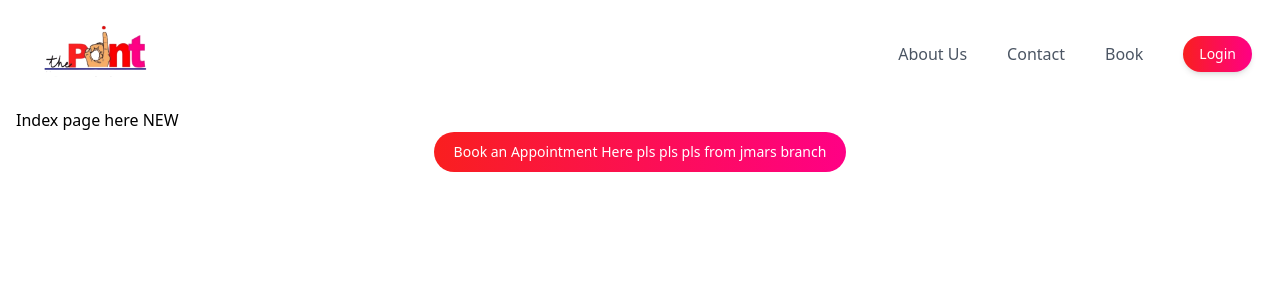
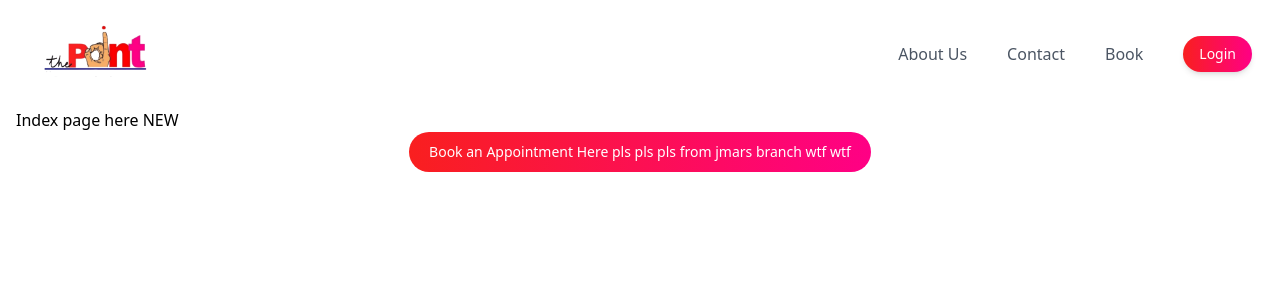
Before and after one commit to jomcelis9/thePoint, a React (Vite) app in the folder thePoint/: page / in a window 1280 px wide. Shown: the top 300 px of the page. Built offline with nearby package versions, Linux system fonts and the light colour scheme.

Commit message:
wtf changes

```diff
--- a/thePoint/src/pages/IndexPage.jsx
+++ b/thePoint/src/pages/IndexPage.jsx
@@ -7,7 +7,7 @@ export default function IndexPage(){
             <div className="flex justify-center">
             <Link to={'/booking'}>
                 <button type="button" className="bg-gradient-to-r from-thePointRed to-thePointPink text-white bg-primary-600 focus:ring-2 focus:outline-none focus:ring-amber-200 font-medium rounded-3xl text-sm px-5 py-2.5 text-center
-                transform active:scale-x-100 transition-transform transition ease-in delay-100 hover:-translate-y-1 hover:drop-shadow-xl duration-300 "> Book an Appointment Here pls pls pls from jmars branch </button>
+                transform active:scale-x-100 transition-transform transition ease-in delay-100 hover:-translate-y-1 hover:drop-shadow-xl duration-300 "> Book an Appointment Here pls pls pls from jmars branch wtf wtf </button>
             </Link>
             </div>
         </div>
```
